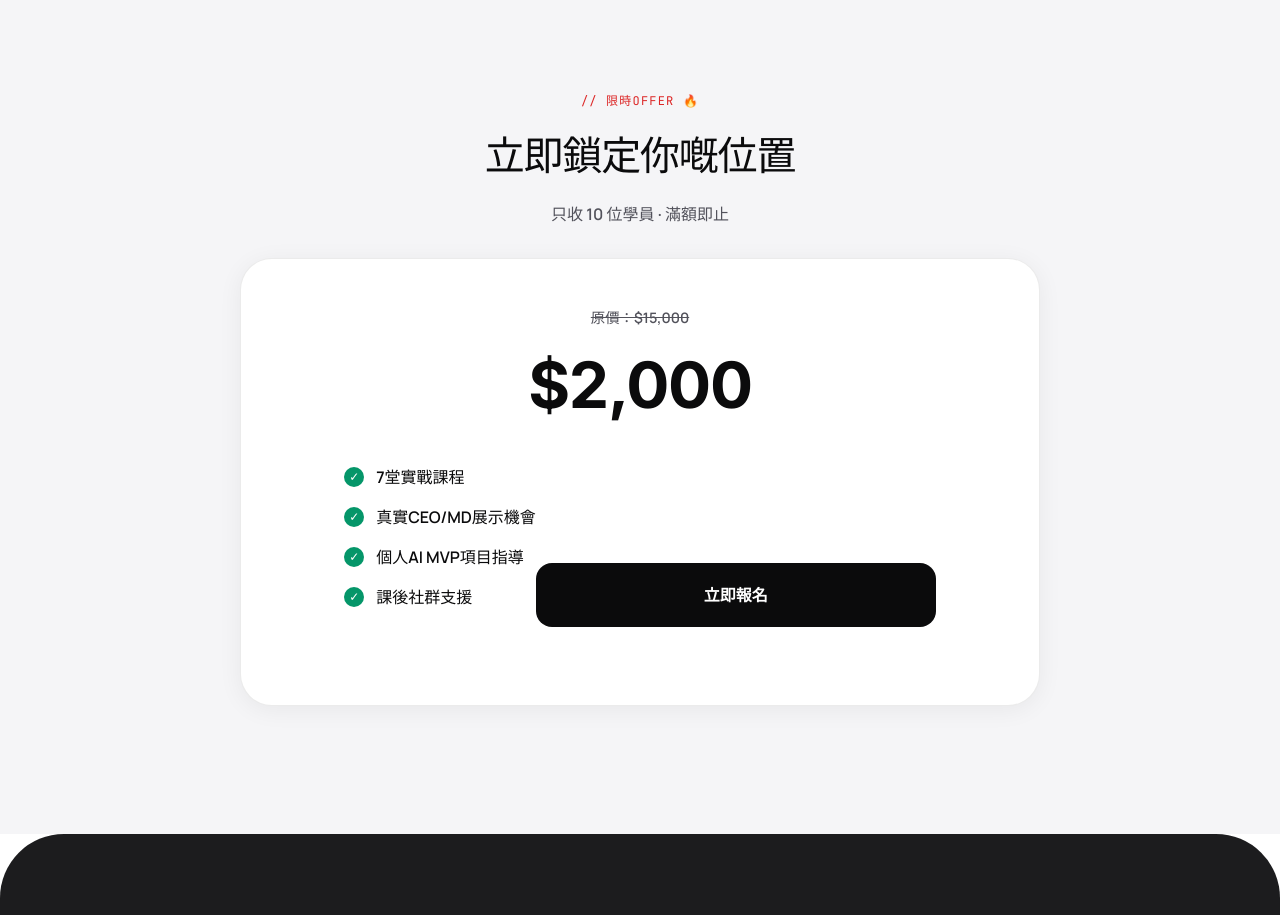
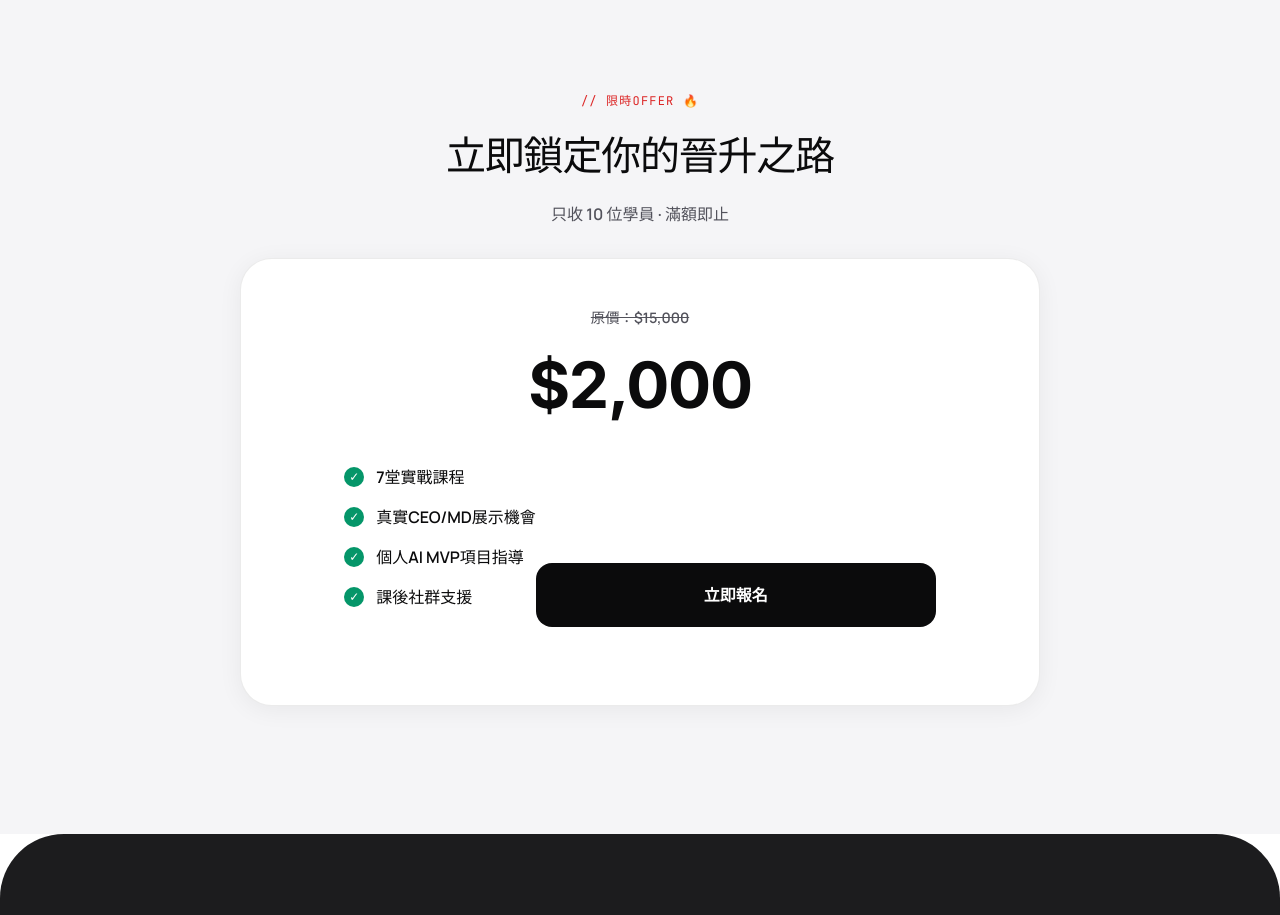
Before and after one commit to aibuddygame/enreal, a React (Vite) app: page /individual/zh in a window 1280 px wide. Shown: the part 5280-6195 px from the top of the page. Built offline with nearby package versions, Linux system fonts and the light colour scheme; no server answers.

Commit message:
Update Chinese pricing title to 立即鎖定你的晉升之路

```diff
--- a/src/pages/Individual.jsx
+++ b/src/pages/Individual.jsx
@@ -59,7 +59,7 @@ const CONTENT = {
         curriculumSection: { eyebrow: '// 課程大綱', title: '從使用工具升級到AI開發', subtitle: '從「諗」到「做」，再到「展示」', learnTitle: '學習內容' },
         toolsSection: { eyebrow: '// AI 工具', title: '學習不同AI工具，強化你的全方位技能', subtitle: '' },
         forWho: { eyebrow: '// 目標學員', title: '這是為誰設計的？', tags: ['中層管理者', '面臨AI顛覆的專業人士', '創業者', '運營人員', '顧問', '轉職者'] },
-        pricing: { eyebrow: '// 限時Offer 🔥', title: '立即鎖定你嘅位置', originalPrice: '原價：$15,000', price: '$2,000', spots: '只收 10 位學員 · 滿額即止', features: ['7堂實戰課程', '真實CEO/MD展示機會', '個人AI MVP項目指導', '課後社群支援'], cta: '立即報名' },
+        pricing: { eyebrow: '// 限時Offer 🔥', title: '立即鎖定你的晉升之路', originalPrice: '原價：$15,000', price: '$2,000', spots: '只收 10 位學員 · 滿額即止', features: ['7堂實戰課程', '真實CEO/MD展示機會', '個人AI MVP項目指導', '課後社群支援'], cta: '立即報名' },
         footer: { nav: [{ label: '學習理念', id: 'program' }, { label: '學習成果', id: 'outcomes' }, { label: '課程大綱', id: 'curriculum' }, { label: '目標學員', id: 'for-who' }, { label: 'AI 工具', id: 'tools' }, { label: '報名方法', id: 'pricing' }], brandText: '為進入AI原生經濟的專業人士提供智能層。' }
     }
 }
```
Also changed, not shown: 1 other file (tests, documents, lock files or other folders).
